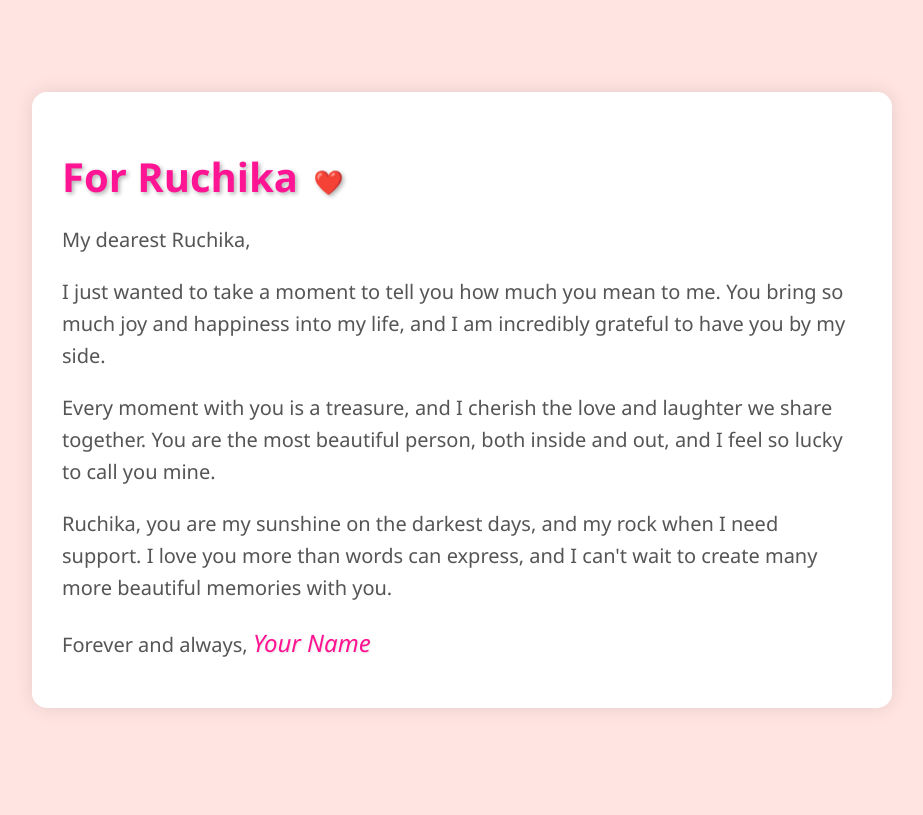
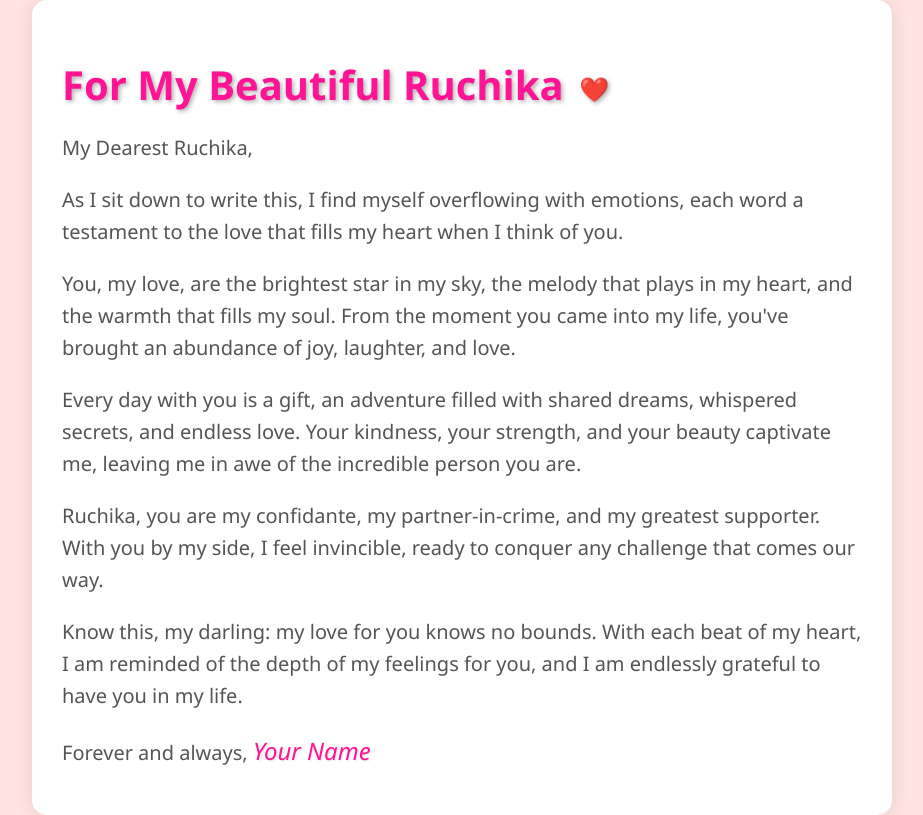
Before and after one commit to karn0778/karan, a plain HTML site: page index.html in a window 1280 px wide. Shown: the whole page, without its empty margins (178-1101 px from the left). Drawn offline with Linux system fonts and the light colour scheme.

Commit message:
Update index.html

```diff
--- a/index.html
+++ b/index.html
@@ -57,11 +57,13 @@
 <body>
 
 <div id="container">
-  <h1>For Ruchika <span class="heart">❤️</span></h1>
-  <p>My dearest Ruchika,</p>
-  <p>I just wanted to take a moment to tell you how much you mean to me. You bring so much joy and happiness into my life, and I am incredibly grateful to have you by my side.</p>
-  <p>Every moment with you is a treasure, and I cherish the love and laughter we share together. You are the most beautiful person, both inside and out, and I feel so lucky to call you mine.</p>
-  <p>Ruchika, you are my sunshine on the darkest days, and my rock when I need support. I love you more than words can express, and I can't wait to create many more beautiful memories with you.</p>
+  <h1>For My Beautiful Ruchika <span class="heart">❤️</span></h1>
+  <p>My Dearest Ruchika,</p>
+  <p>As I sit down to write this, I find myself overflowing with emotions, each word a testament to the love that fills my heart when I think of you.</p>
+  <p>You, my love, are the brightest star in my sky, the melody that plays in my heart, and the warmth that fills my soul. From the moment you came into my life, you've brought an abundance of joy, laughter, and love.</p>
+  <p>Every day with you is a gift, an adventure filled with shared dreams, whispered secrets, and endless love. Your kindness, your strength, and your beauty captivate me, leaving me in awe of the incredible person you are.</p>
+  <p>Ruchika, you are my confidante, my partner-in-crime, and my greatest supporter. With you by my side, I feel invincible, ready to conquer any challenge that comes our way.</p>
+  <p>Know this, my darling: my love for you knows no bounds. With each beat of my heart, I am reminded of the depth of my feelings for you, and I am endlessly grateful to have you in my life.</p>
   <p>Forever and always, <span class="love-note">Your Name</span></p>
 </div>
 
```
